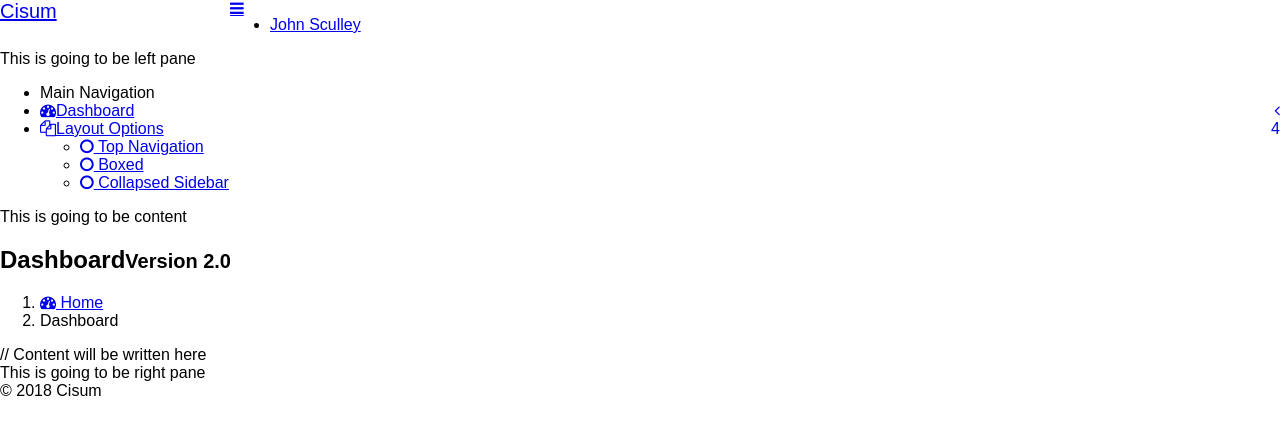
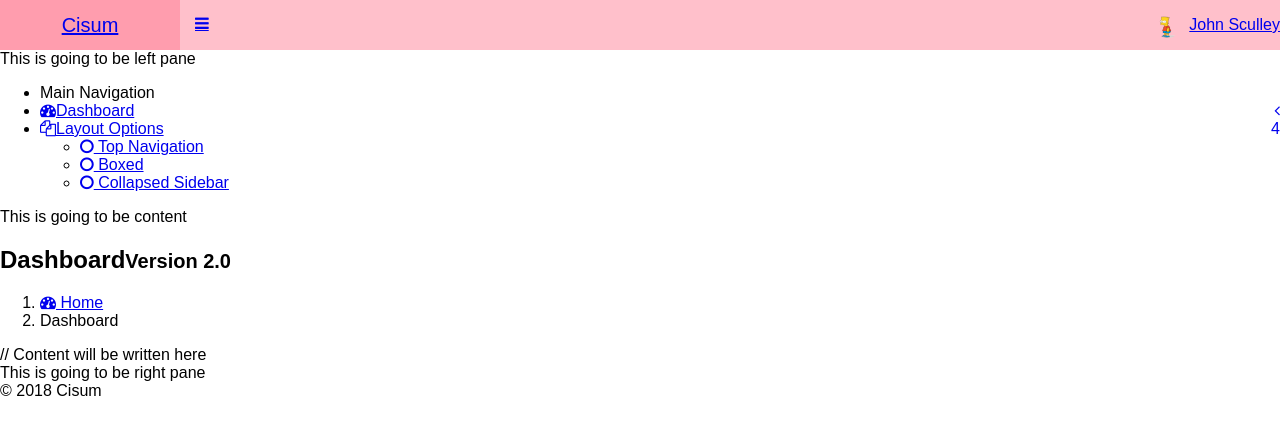
Before and after one commit to naonaonao316/cisum-frontend, a React (Create React App) app: page / in a window 1280 px wide. Shown: the top 434 px of the page. Built offline with nearby package versions, Linux system fonts and the light colour scheme.

Commit message:
in the middle of using translate x

```diff
--- a/src/components/layout/Header.js
+++ b/src/components/layout/Header.js
@@ -5,28 +5,39 @@ class Header extends React.Component {
   constructor(props) {
     super(props);
     this.state = {
-      toggleclose: false
+      toggleClose: false
     }
   }
 
+  handleSidebarToggleClick = (event) => {
+    event.preventDefault();
+    console.log("toggle gets clicked!!")
+    this.setState({toggleClose: true})
+  }
+
   render() {
-    const { toggleclose } = this.state;
+    const { toggleClose } = this.state;
 
     const Header = (props) => (
       <header className="main-header">
-        <a href="#" className="logo"><span>Cisum</span></a>
-        <nav className="navbar navbar-static-top">
-          <a href="#" className="sidebar-toggle" data-toggle="push-menu">
+        <a href="#" className={`logo ${toggleClose ? "collapsed" : ""}`}>
+          <span className="logo-lg">Cisum</span>
+        </a>
+        <nav className={`navbar navbar-static-top ${toggleClose ? "collapsed" : ""}`}>
+          <a href="#" className="sidebar-toggle" data-toggle="push-menu" onClick={this.handleSidebarToggleClick}>
             <span className="sr-only">Toggle Navigation</span>
           </a>
-          <ul>
+          <div className="navbar-custom-menu">
+            <ul className="nav navbar-nav">
               <li className="dropdown user user-menu">
                 <a href="#" className="dropdown-toggle" data-toggle="dropdown">
                   {/* image file will be shown here */}
+                  <img src="img/Bart_Simpson_200px.png" className="user-image"/>
                   <span className="hidden-xs">John Sculley</span>
                 </a>
               </li>
             </ul>
+          </div>
         </nav>
       </header>
     );
--- a/src/css/header.css
+++ b/src/css/header.css
@@ -7,21 +7,44 @@
 .main-header .logo {
   font-size: 20px;
   height: 50px;
+  line-height: 50px;
   float: left;
+  padding: 0px 15px;
+  width: 150px;
+  text-align: center;
+  background-color: #ff9dae;
+  transition: transform 1s;
+  transition-timing-function: ease-in;
+  transform: translateX(0%);
+}
+
+.main-header .logo.normal {
+  transform: translateX(0%);
+}
+
+.main-header .logo.collapsed {
+  transform: translateX(-50%);
 }
 
 .main-header .navbar {
   transition: margin-left 1s;
   transition-timing-function: ease-in;
   border: none;
-  margin-left: 230px;
+  margin-left: 150px;
+  background-color: pink;
 }
 
-/*
+.main-header .navbar.collapsed {
+  margin-left: 50px;
+}
+
 .main-header .navbar:hover {
-  margin-left: 0px;
+  margin-left: 50px;
 }
-*/
+
+.main-header .navbar-custom-menu {
+  float: right;
+}
 
 .main-header .navbar::before,
 .main-header .navbar::after {
@@ -33,8 +56,43 @@
   clear: both;
 }
 
+.main-header .nav::before,
+.main-header .nav::after {
+  display: table;
+  content: " ";
+}
+
+.main-header .nav::after {
+  clear: both;
+}
+
+.main-header .navbar-nav {
+  padding-left: 0px;
+  list-style: none;
+  margin-bottom: 0;
+}
+
+.main-header .navbar-nav li {
+  float: left;
+}
+
+.main-header .navbar-nav li>a {
+  padding-top: 15px;
+  padding-bottom: 15px;
+}
+
+.main-header .user-image {
+  float: left;
+  width: 25px;
+  height: 25px;
+  border-radius: 50%;
+  margin-right: 10px;
+  margin-top: -2px;
+}
+
 .main-header .sidebar-toggle {
   float: left;
+  padding: 15px 15px;
 }
 
 .main-header .sidebar-toggle::before {
@@ -46,4 +104,5 @@
   width: 1px;
   height: 1px;
   position: absolute;
+  overflow: hidden;
 }
```
Also changed, not shown: public/img/Bart_Simpson_200px.png (added), public/img/bart_simpson.png (added). Lines whose indentation alone changed are shown as unchanged.
